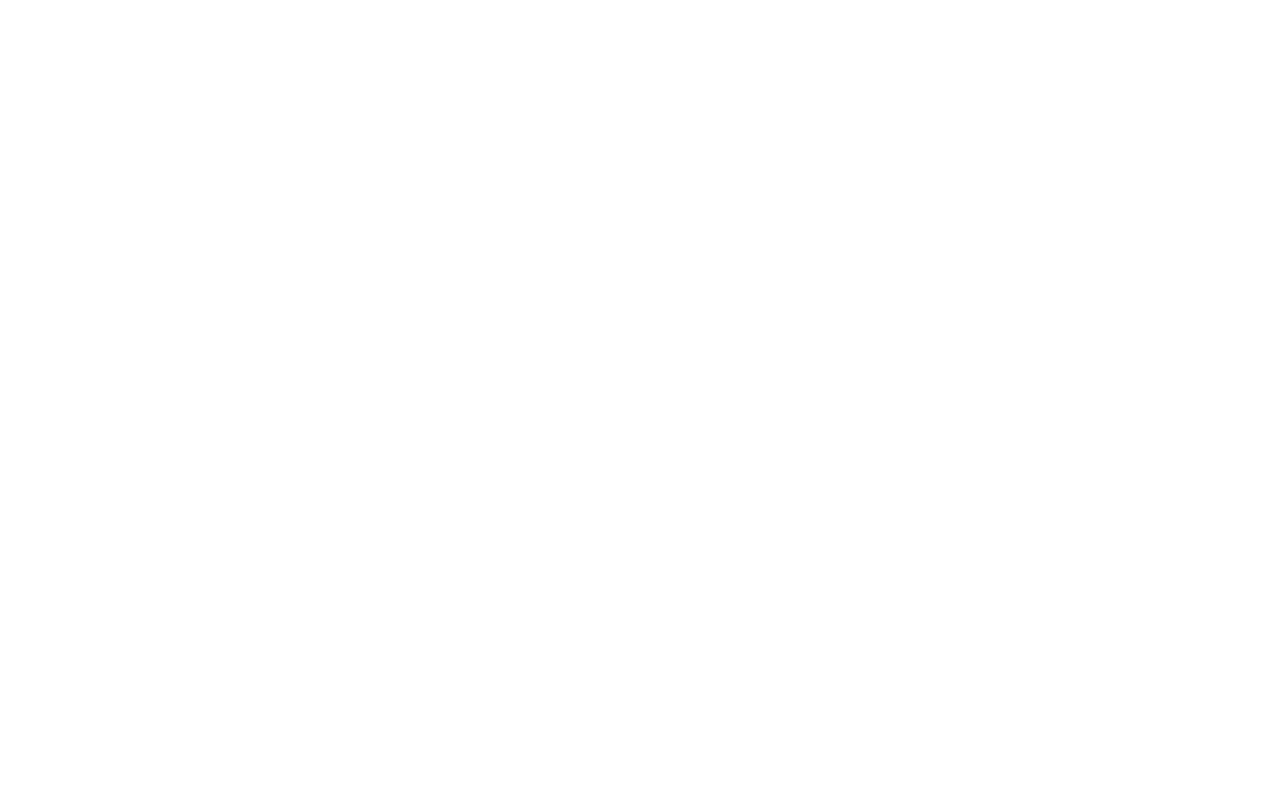
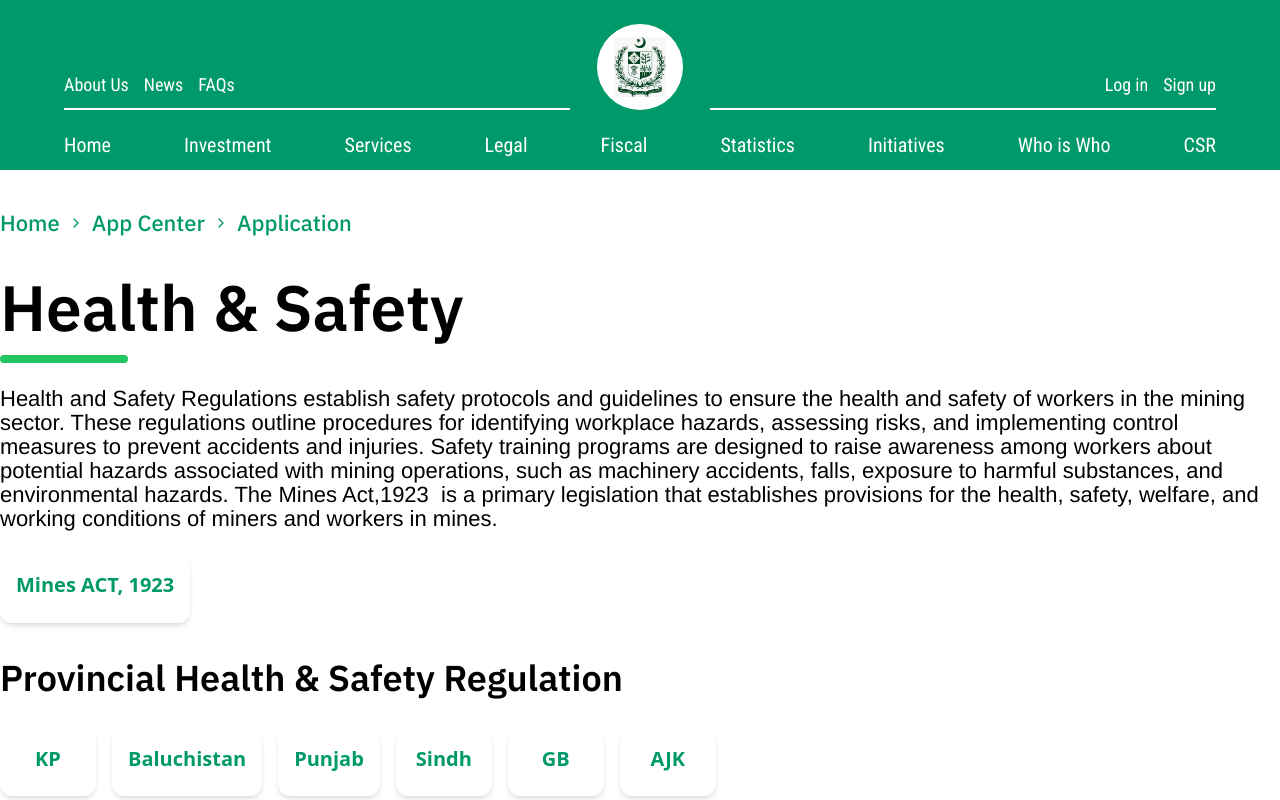
Before and after one commit to realAbdullah4504/mineral-app, a React (Create React App) app: page /health-safety in a window 1280 px wide. Before the commit this address had no page. Shown: the top 800 px of the page. Built offline with nearby package versions, Linux system fonts and the light colour scheme; a web font is replaced by a local one.

Commit message:
legal governance and acts and laws subroutes

```diff
--- a/src/components/Breadcrumbs/index.jsx
+++ b/src/components/Breadcrumbs/index.jsx
@@ -4,7 +4,7 @@
   return (
     <ol className="flex items-center whitespace-nowrap mt-9">
   <li className="inline-flex items-center">
-    <a className="font-ibm-plex-sans flex items-center font-medium	text-[22px] text-[#009969] hover:text-[#009969] focus:outline-none focus:text-[#009969]" href="#">
+    <a className="font-ibm-plex-sans flex items-center font-medium	text-[22px] text-[#009969] hover:text-[#009969] focus:outline-none focus:text-[#009969]" href="/">
       Home
     </a>
     <svg className="flex-shrink-0 mx-2 overflow-visible size-4 text-[#009969]" xmlns="http://www.w3.org/2000/svg" width="24" height="24" viewBox="0 0 24 24" fill="none" stroke="currentColor" stroke-width="2" stroke-linecap="round" stroke-linejoin="round">
--- a/src/components/InstitutionalArrangement/index.jsx
+++ b/src/components/InstitutionalArrangement/index.jsx
@@ -7,7 +7,7 @@
 
   return (
     <Container>
-      <BreadCrumbs />
+
       <div className="flex flex-wrap mt-[20px]">
         <div className="max-w-[100%]">
           <h1 className="font-ibm-plex-sans font-semibold text-[64px] p-[0px]">
@@ -19,13 +19,13 @@
           <div className="font-ibm-plex-sans mt-8 font-medium text-[36px] p-[0px]">
             {subTitle}
           </div>
-          <div className="font-helvetica font-normal text-[22px] leading-[25px] mt-4" style={{ whiteSpace: 'pre-line' }}>
+          <div className="font-helvetica font-normal text-[22px] leading-[24px] mt-4" style={{ whiteSpace: 'pre-line' }}>
             {description1}
           </div>
           <div className="font-ibm-plex-sans mt-7 font-medium text-[36px] p-[0px]">
             {subTitle2}
           </div>
-          <div className="font-helvetica font-normal text-[22px] leading-[25px] mt-4" style={{ whiteSpace: 'pre-line' }}>
+          <div className="font-helvetica font-normal text-[22px] leading-[24px] mt-4" style={{ whiteSpace: 'pre-line' }}>
             {description2}
           </div>
         </div>
--- a/src/components/layout/Header/index.jsx
+++ b/src/components/layout/Header/index.jsx
@@ -21,6 +21,7 @@
 } from "./menu";
 import { getCookie } from "services/session/cookies";
 import { logOut } from "utils/helpers";
+import BreadCrumbs from "components/Breadcrumbs";
 
 const Header = ({ title = "" }) => {
   const [menuMobile, setMobileMenu] = useState(false);
@@ -35,8 +36,12 @@
     navigate("/login");
   };
   return (
+    <>
       <header className="header_main">
-      <div className="header_inner container hide_on_tab" style={{ position: "relative" }}>
+        <div
+          className="header_inner container hide_on_tab"
+          style={{ position: "relative" }}
+        >
           <div className="header_top">
             <div className="header_top_inner">
               <div className="header_column" id="flexible-width-1">
@@ -226,7 +231,10 @@
                 <img src={LogoImg} alt="" />
               </Link>
             </div>
-          <div className={`hamburger_icon ${menuMobile ? "open" : ""}`} onClick={MenuToggle}>
+            <div
+              className={`hamburger_icon ${menuMobile ? "open" : ""}`}
+              onClick={MenuToggle}
+            >
               <img src={hamburgerICon} className="hamburger" alt="" />
               <img src={CloseIcon} className="closeicon" alt="" />
             </div>
@@ -258,6 +266,14 @@
           </div>
         </div>
       </header>
+      <div
+        className="header_inner container hide_on_tab"
+        style={{ position: "relative" }}
+      >
+        {" "}
+        <BreadCrumbs />{" "}
+      </div>
+    </>
   );
 };
 
--- a/src/components/layout/Header/menu.js
+++ b/src/components/layout/Header/menu.js
@@ -135,11 +135,11 @@
 export const SubMenuActsAndLaws = [
     {
         name: "Mining Operations",
-        link: "#"
+        link: "/mining-operations"
     },
     {
         name: "Health & Safety",
-        link: "#"
+        link: "/health-safety"
     }
 ]
 
--- /dev/null
+++ b/src/pages/health-safety/index.jsx
@@ -0,0 +1,63 @@
+import CardComponent from "components/Card";
+import { Container } from "components/UI";
+import React from "react";
+
+const cardContent = [
+  { text: "KP", color: "#009969" },
+  { text: "Baluchistan", color: "#009969" },
+  { text: "Punjab", color: "#009969" },
+  { text: "Sindh", color: "#009969" },
+  { text: "GB", color: "#009969" },
+  { text: "AJK", color: "#009969" },
+];
+
+const HealthSafety = () => {
+  return (
+    <Container>
+      <div className="flex flex-wrap mt-[20px]">
+        <div className="max-w-[100%]">
+          <h1 className="font-ibm-plex-sans font-semibold text-[64px] p-[0px]">
+            Health & Safety
+            <hr className="mt-0 w-32 border-4 border-green-500 rounded-full" />
+          </h1>
+          <div
+            className="font-helvetica font-normal text-[22px] leading-[24px] mt-6"
+            style={{ whiteSpace: "pre-line" }}
+          >
+            Health and Safety Regulations establish safety protocols and
+            guidelines to ensure the health and safety of workers in the mining
+            sector. These regulations outline procedures for identifying
+            workplace hazards, assessing risks, and implementing control
+            measures to prevent accidents and injuries. Safety training programs
+            are designed to raise awareness among workers about potential
+            hazards associated with mining operations, such as machinery
+            accidents, falls, exposure to harmful substances, and environmental
+            hazards. The Mines Act,1923  is a primary legislation that
+            establishes provisions for the health, safety, welfare, and working
+            conditions of miners and workers in mines. {" "}
+          </div>
+
+          <CardComponent
+            content={{
+              text: "Mines ACT, 1923",
+              color: "#009969",
+            }}
+          />
+
+          <div className="font-ibm-plex-sans mt-7 font-semibold text-[36px] p-[0px]">
+            Provincial Health & Safety Regulation
+          </div>
+
+          <div className="">
+            <CardComponent content={cardContent} />
+
+            {/* large gap */}
+            <div className="mt-64"></div>
+          </div>
+        </div>
+      </div>
+    </Container>
+  );
+};
+
+export default HealthSafety;
--- /dev/null
+++ b/src/pages/mining-operations/index.jsx
@@ -0,0 +1,54 @@
+import CardComponent from "components/Card";
+import { Container } from "components/UI";
+import React from "react";
+
+const cardContent = [
+  { text: "KP", color: "#009969" },
+  { text: "Baluchistan", color: "#009969" },
+  { text: "Punjab", color: "#009969" },
+  { text: "Sindh", color: "#009969" },
+  { text: "GB", color: "#009969" },
+  { text: "AJK", color: "#009969" },
+];
+
+const MiningOperations = () => {
+  return (
+    <Container>
+      <div className="flex flex-wrap mt-[20px]">
+        <div className="max-w-[100%]">
+          <h1 className="font-ibm-plex-sans font-semibold text-[64px] p-[0px]">
+          Mining Operations
+
+            <hr className="mt-0 w-32 border-4 border-green-500 rounded-full" />
+          </h1>
+          <div
+            className="font-helvetica font-normal text-[22px] leading-[24px] mt-6"
+            style={{ whiteSpace: "pre-line" }}
+          >
+            Each Province has designated Mineral Federal & Provincial laws & regulations governing mineral development acts & procedures. Constitutionally, all minerals except nuclear, mineral oil & natural gas are under the provincial jurisdiction. The mining operations are governed by the ‘Regulation of Mines & Oil field & Mineral Development Act 1948. The provinces, there of have their own policies in place
+          </div>
+
+          <CardComponent
+            content={{
+              text: "Regulation of Mines & Oil Field & Mineral Development ACT 1948",
+              color: "#009969",
+            }}
+          />
+
+          <div className="font-ibm-plex-sans mt-7 font-semibold text-[36px] p-[0px]">
+          Provincial Mining Operation Acts
+          </div>
+
+          <div className="">
+            <CardComponent content={cardContent} />
+
+            {/* large gap */}
+            <div className="mt-64"></div>
+          </div>
+        </div>
+      </div>
+    </Container>
+  );
+};
+
+export default MiningOperations;
--- a/src/routes/index.js
+++ b/src/routes/index.js
@@ -3,7 +3,6 @@
 import { PrivateRoute } from "./PrivateRoute";
 import { BrowserRouter as Router, Routes, Route } from "react-router-dom";
 import { DashboardLayout } from "components";
-import LegalPolicies from "pages/policies";
 
 const Home = lazy(() => import("../pages/home"));
 const MineralPotential = lazy(() => import("../pages/mineral-potential"));
@@ -22,6 +21,15 @@
 const FiscalIncentives = lazy(() => import("../pages/FiscalIncentives"));
 const InstitutionalArrangement = lazy(() =>
   import("../pages/InstitutionalArrangement")
+);
+const LegalPolicies = lazy(() =>
+  import("../pages/policies")
+);
+const MiningOperations = lazy(() =>
+  import("../pages/mining-operations")
+);
+const HealthSafety = lazy(() =>
+  import("../pages/health-safety")
 );
 
 const AppRouter = () => (
@@ -114,6 +122,24 @@
             />
           }
         />
+        <Route
+          path="/mining-operations"
+          element={
+            <PublicRoute
+              component={MiningOperations}
+              layout={DashboardLayout}
+            />
+          }
+        />
+        <Route
+          path="/health-safety"
+          element={
+            <PublicRoute
+              component={HealthSafety}
+              layout={DashboardLayout}
+            />
+          }
+        />
       </Routes>
     </Suspense>
   </Router>
```
Lines whose indentation alone changed are shown as unchanged.
